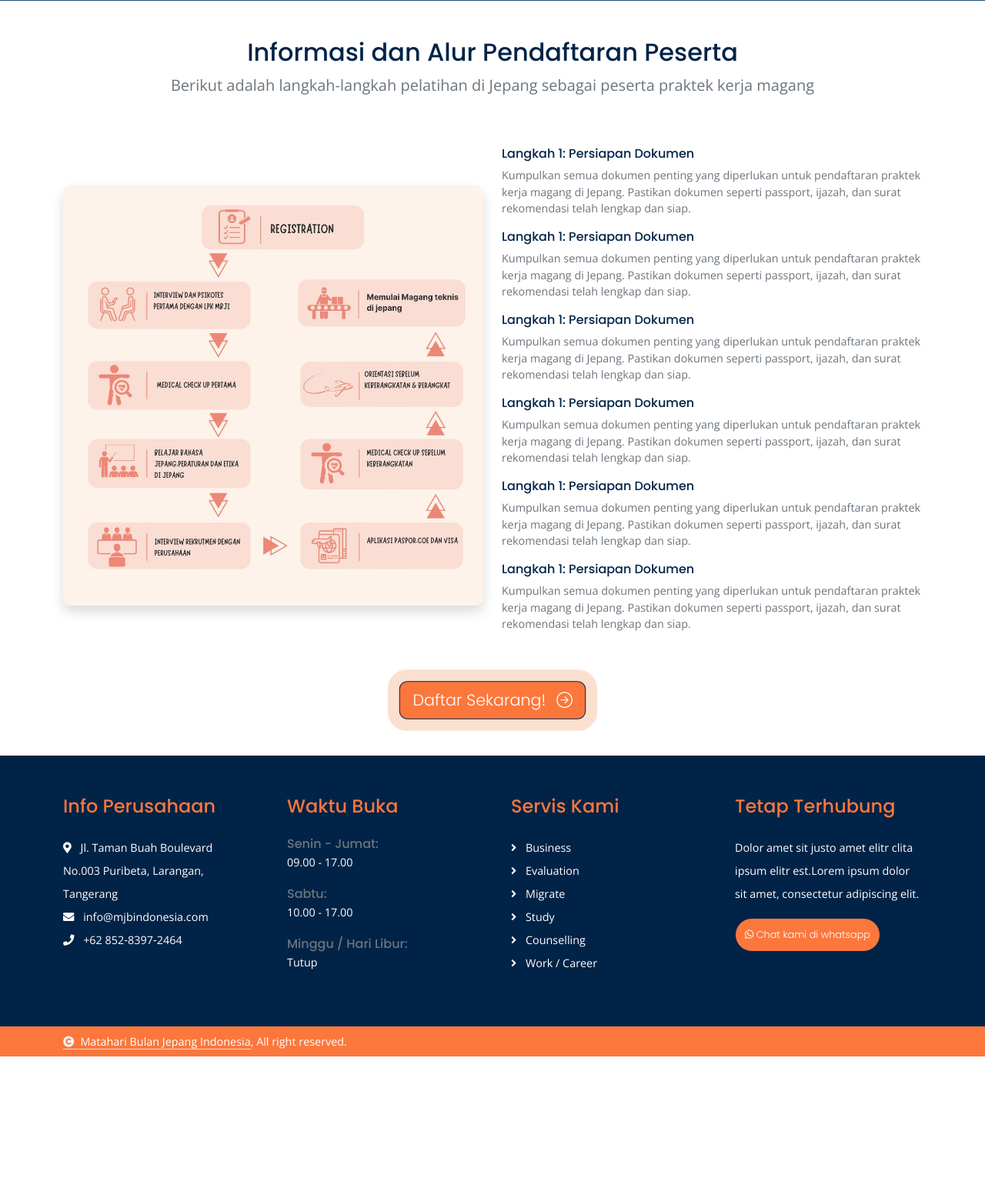
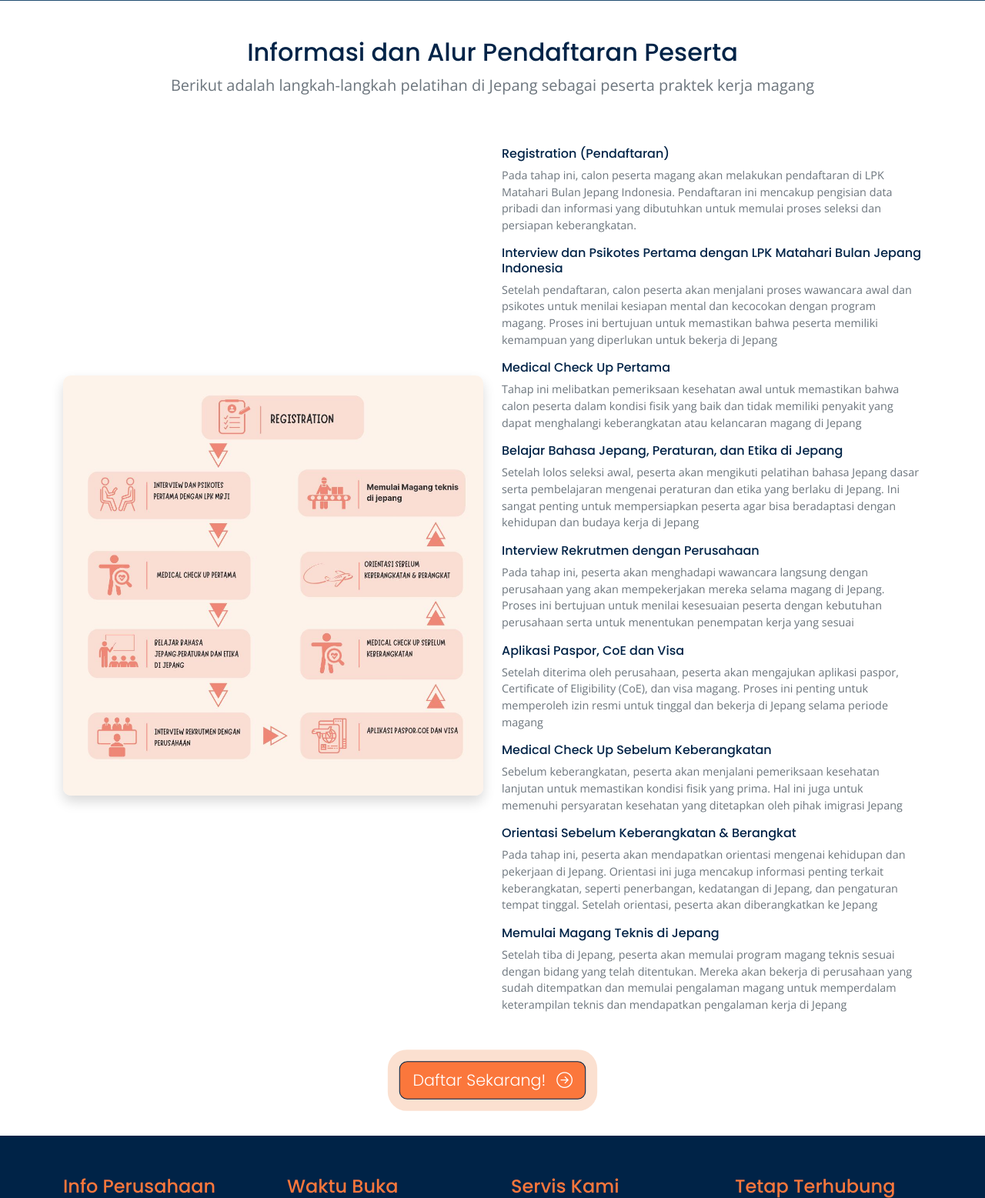
Before and after one commit to nasiikhunamin/mbj-web, a Laravel app: page /informasi/pendaftaran in a window 1280 px wide. Shown: the part 477-2034 px from the top of the page at 77% size. Before the commit the page ends 1850 px from the top, so only its background shows below. Run offline with Laravel 10, Linux system fonts and the light colour scheme; some libraries are stand-ins or nearby versions; grey boxes are pictures that could not be loaded.

Commit message:
update pendaftaran

```diff
--- a/resources/views/pages/informasi/pendaftaran.blade.php
+++ b/resources/views/pages/informasi/pendaftaran.blade.php
@@ -29,45 +29,57 @@
         </div>
         <div class="col-md-6">
             <div class="admission-step">
-                <h6 class="text-primary">Langkah 1: Persiapan Dokumen</h6>
+                <h6 class="text-primary">Registration (Pendaftaran)</h6>
                 <p class="text-muted">
-                    Kumpulkan semua dokumen penting yang diperlukan untuk pendaftaran praktek kerja magang di Jepang.
-                    Pastikan dokumen seperti passport, ijazah, dan surat rekomendasi telah lengkap dan siap.
+                    Pada tahap ini, calon peserta magang akan melakukan pendaftaran di LPK Matahari Bulan Jepang Indonesia. Pendaftaran ini mencakup pengisian data pribadi dan informasi yang dibutuhkan untuk memulai proses seleksi dan persiapan keberangkatan.
                 </p>
             </div>
             <div class="admission-step">
-                <h6 class="text-primary">Langkah 1: Persiapan Dokumen</h6>
+                <h6 class="text-primary">Interview dan Psikotes Pertama dengan LPK Matahari Bulan Jepang Indonesia</h6>
                 <p class="text-muted">
-                    Kumpulkan semua dokumen penting yang diperlukan untuk pendaftaran praktek kerja magang di Jepang.
-                    Pastikan dokumen seperti passport, ijazah, dan surat rekomendasi telah lengkap dan siap.
+                    Setelah pendaftaran, calon peserta akan menjalani proses wawancara awal dan psikotes untuk menilai kesiapan mental dan kecocokan dengan program magang. Proses ini bertujuan untuk memastikan bahwa peserta memiliki kemampuan yang diperlukan untuk bekerja di Jepang
                 </p>
             </div>
             <div class="admission-step">
-                <h6 class="text-primary">Langkah 1: Persiapan Dokumen</h6>
+                <h6 class="text-primary">Medical Check Up Pertama</h6>
                 <p class="text-muted">
-                    Kumpulkan semua dokumen penting yang diperlukan untuk pendaftaran praktek kerja magang di Jepang.
-                    Pastikan dokumen seperti passport, ijazah, dan surat rekomendasi telah lengkap dan siap.
+                    Tahap ini melibatkan pemeriksaan kesehatan awal untuk memastikan bahwa calon peserta dalam kondisi fisik yang baik dan tidak memiliki penyakit yang dapat menghalangi keberangkatan atau kelancaran magang di Jepang
                 </p>
             </div>
             <div class="admission-step">
-                <h6 class="text-primary">Langkah 1: Persiapan Dokumen</h6>
+                <h6 class="text-primary">Belajar Bahasa Jepang, Peraturan, dan Etika di Jepang</h6>
                 <p class="text-muted">
-                    Kumpulkan semua dokumen penting yang diperlukan untuk pendaftaran praktek kerja magang di Jepang.
-                    Pastikan dokumen seperti passport, ijazah, dan surat rekomendasi telah lengkap dan siap.
+                    Setelah lolos seleksi awal, peserta akan mengikuti pelatihan bahasa Jepang dasar serta pembelajaran mengenai peraturan dan etika yang berlaku di Jepang. Ini sangat penting untuk mempersiapkan peserta agar bisa beradaptasi dengan kehidupan dan budaya kerja di Jepang
                 </p>
             </div>
             <div class="admission-step">
-                <h6 class="text-primary">Langkah 1: Persiapan Dokumen</h6>
+                <h6 class="text-primary">Interview Rekrutmen dengan Perusahaan</h6>
                 <p class="text-muted">
-                    Kumpulkan semua dokumen penting yang diperlukan untuk pendaftaran praktek kerja magang di Jepang.
-                    Pastikan dokumen seperti passport, ijazah, dan surat rekomendasi telah lengkap dan siap.
+                    Pada tahap ini, peserta akan menghadapi wawancara langsung dengan perusahaan yang akan mempekerjakan mereka selama magang di Jepang. Proses ini bertujuan untuk menilai kesesuaian peserta dengan kebutuhan perusahaan serta untuk menentukan penempatan kerja yang sesuai
                 </p>
             </div>
             <div class="admission-step">
-                <h6 class="text-primary">Langkah 1: Persiapan Dokumen</h6>
+                <h6 class="text-primary">Aplikasi Paspor, CoE dan Visa</h6>
                 <p class="text-muted">
-                    Kumpulkan semua dokumen penting yang diperlukan untuk pendaftaran praktek kerja magang di Jepang.
-                    Pastikan dokumen seperti passport, ijazah, dan surat rekomendasi telah lengkap dan siap.
+                    Setelah diterima oleh perusahaan, peserta akan mengajukan aplikasi paspor, Certificate of Eligibility (CoE), dan visa magang. Proses ini penting untuk memperoleh izin resmi untuk tinggal dan bekerja di Jepang selama periode magang
+                </p>
+            </div>
+            <div class="admission-step">
+                <h6 class="text-primary">Medical Check Up Sebelum Keberangkatan</h6>
+                <p class="text-muted">
+                    Sebelum keberangkatan, peserta akan menjalani pemeriksaan kesehatan lanjutan untuk memastikan kondisi fisik yang prima. Hal ini juga untuk memenuhi persyaratan kesehatan yang ditetapkan oleh pihak imigrasi Jepang
+                </p>
+            </div>
+            <div class="admission-step">
+                <h6 class="text-primary">Orientasi Sebelum Keberangkatan & Berangkat</h6>
+                <p class="text-muted">
+                    Pada tahap ini, peserta akan mendapatkan orientasi mengenai kehidupan dan pekerjaan di Jepang. Orientasi ini juga mencakup informasi penting terkait keberangkatan, seperti penerbangan, kedatangan di Jepang, dan pengaturan tempat tinggal. Setelah orientasi, peserta akan diberangkatkan ke Jepang
+                </p>
+            </div>
+            <div class="admission-step">
+                <h6 class="text-primary">Memulai Magang Teknis di Jepang</h6>
+                <p class="text-muted">
+                    Setelah tiba di Jepang, peserta akan memulai program magang teknis sesuai dengan bidang yang telah ditentukan. Mereka akan bekerja di perusahaan yang sudah ditempatkan dan memulai pengalaman magang untuk memperdalam keterampilan teknis dan mendapatkan pengalaman kerja di Jepang
                 </p>
             </div>
         </div>
```
